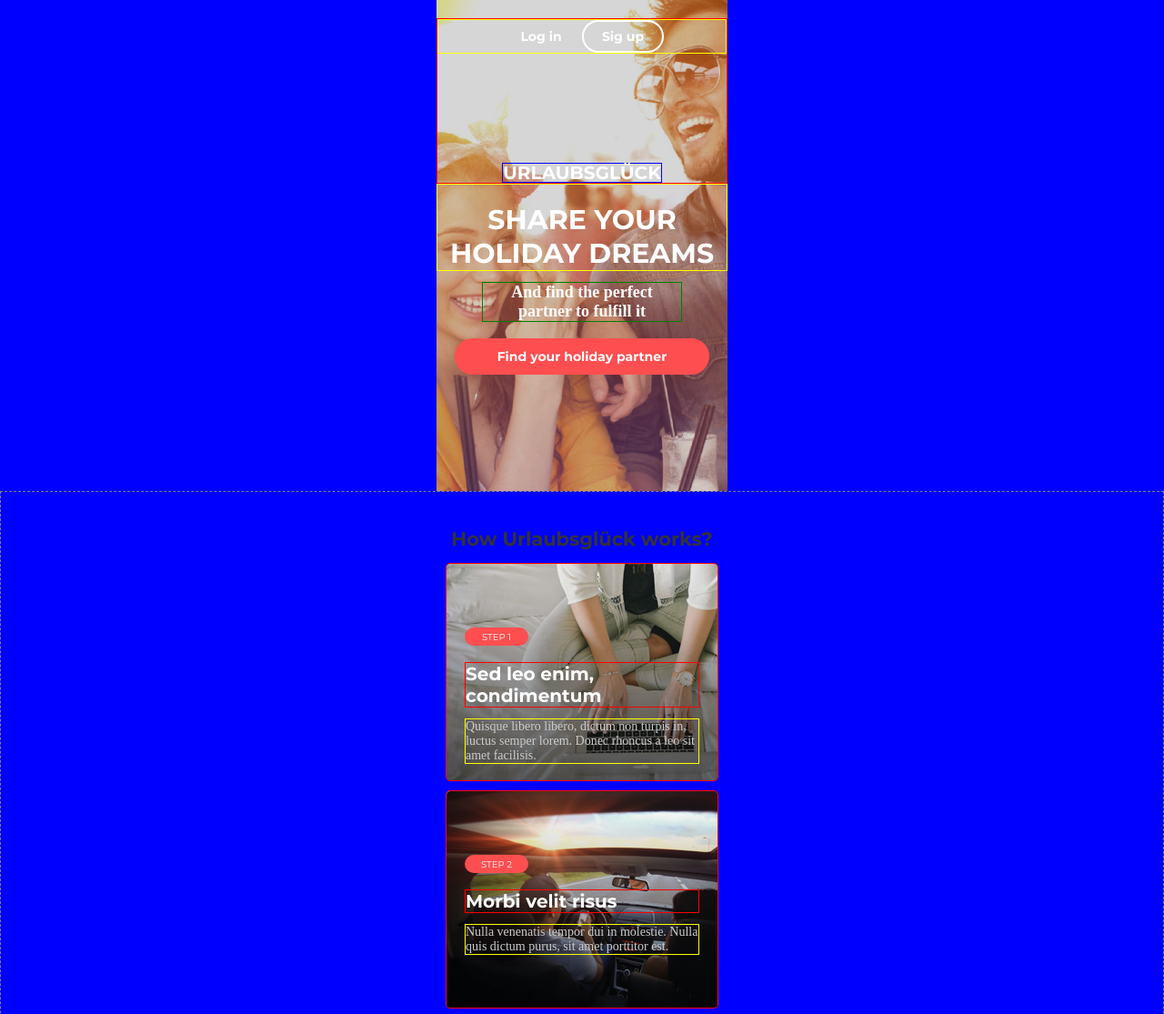
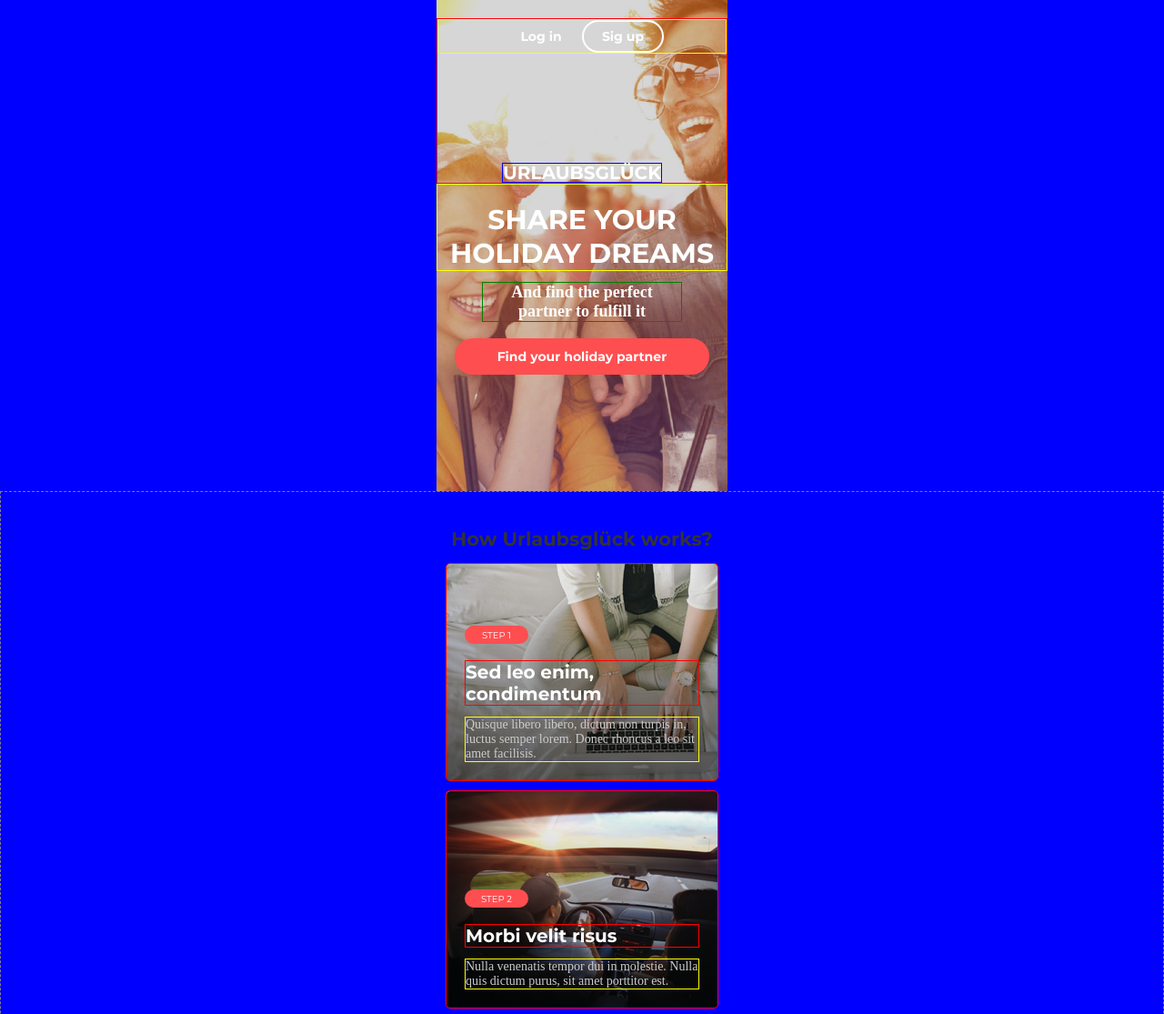
Before and after one commit to ksmua/urlaubsgluck-site-layout, a website: page src/index.html in a window 1280 px wide. Shown: the top 1115 px of the page at 91% size. Drawn offline with nearby package versions, Linux system fonts and the light colour scheme; files that its build step writes are made by us from their sources; a web font is replaced by a local one.

Commit message:
some fix in step-card-section

```diff
--- a/src/sass/_main.scss
+++ b/src/sass/_main.scss
@@ -26,10 +26,15 @@ main {
 	border: 1px solid red;
 	border-radius: 5px;
 	padding: 20px;
+	display: flex;
+	// flex-direction: column;
+	flex-wrap: wrap;
+	align-content: flex-end;
+	// align-items: center;
 	// background-color: $primary-color;
 
 	.step-card__stiker {
-		margin-top: 50px;
+		// margin-top: 50px;
 		width: 70px;
 		height: 20px;
 		border-radius: 10px;
@@ -40,7 +45,7 @@ main {
 		color: white;
 		line-height: 22px;
 		text-align: center;
-		vertical-align: middle;
+		// vertical-align: middle;
 	}
 }
 
@@ -55,6 +60,9 @@ main {
 }
 
 .step-card__header {
+	display: block;
+	max-height: 25%;
+	width: 100%;
 	margin-top: 18px;
 	color: white;
 	font-family: "Montserrat-Bold";
@@ -65,10 +73,12 @@ main {
 
 .step-card__description {
 	margin-top: 12px;
+	max-height: 50%;
 	font-size: 14px;
 	font-family: "Roboto-Light";
 	color: $grey-light;
 	border: 1px solid yellow;
+	overflow: hidden;
 }
 
 
@@ -223,10 +233,31 @@ main {
 	}
 }
 
-//*************** max size of screen - 768px *****************
-//*************** 320px - 768px              *****************
+//*************** max size of screen - 320px *****************
+//***************         min > 320px        *****************
+@media screen and (max-width: 320px) {
+  body {
+    background-color: blue;
+  }
+}
+
+//************************************************************
+//***************      320px > 767px        ******************
+//***************      mobile styles       *******************
+
+
+//*************** min size of screen - 768px *****************
+//***************      768px > 1439px        *****************
 @media screen and (min-width: 768px) {
   body {
     background-color: blue;
   }
 }
+
+//*************** min size of screen - 1440px ****************
+//***************        1440px > max         ****************
+@media screen and (min-width: 1440px) {
+  body {
+    background-color: blue;
+  }
+}
```
